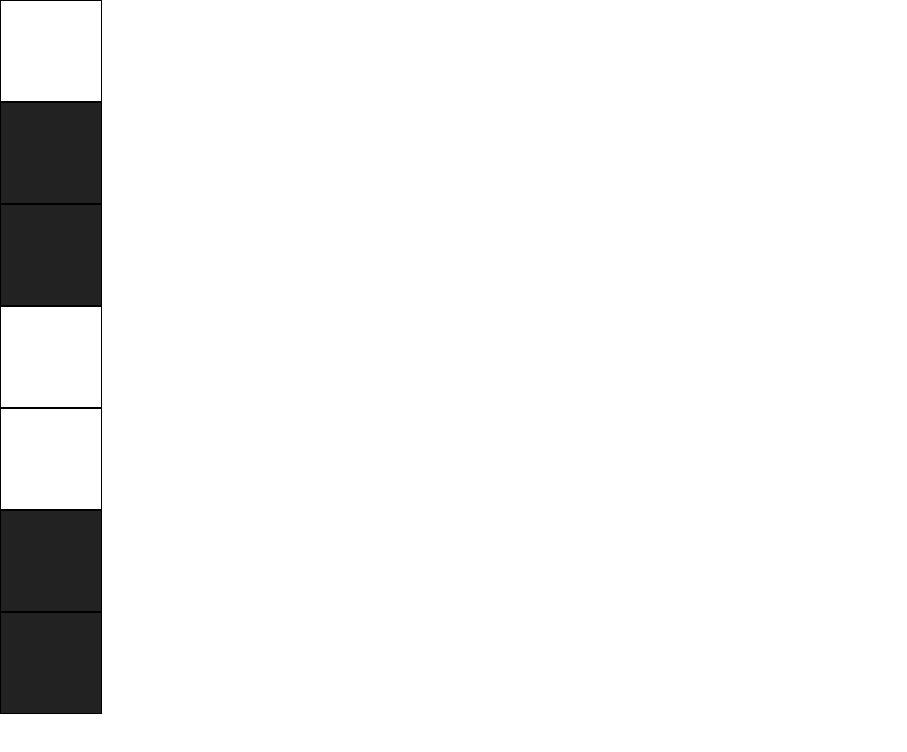
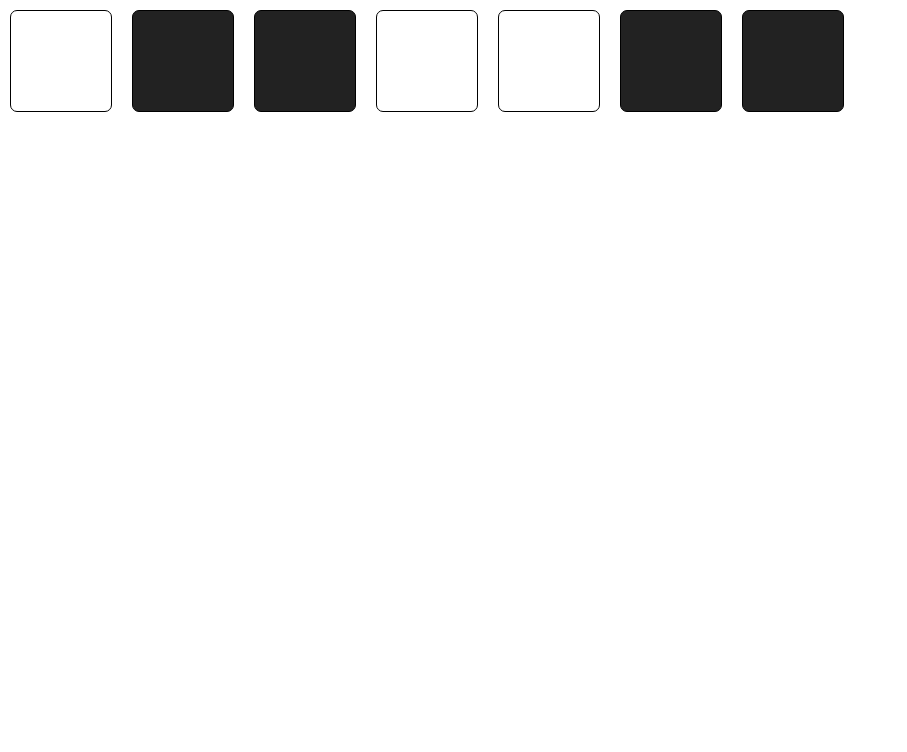
Before and after one commit to joshuaombasa/stateoxes-React-project, a React (Vite) app: page / in a window 1280 px wide. Shown: the top 752 px of the page, without its empty margins (0-907 px from the left). Built offline with nearby package versions, Linux system fonts and the light colour scheme.

Commit message:
updated styling

```diff
--- a/src/styles/App.css
+++ b/src/styles/App.css
@@ -7,4 +7,12 @@ body {
     width: 100px;
     height: 100px;
     border: 1px solid black;
+    margin: 10px;
+    border-radius: 7px;
 }
+
+.boxes--container {
+    display: flex;
+    flex-direction: row;
+    flex-wrap: wrap;
+}
```
